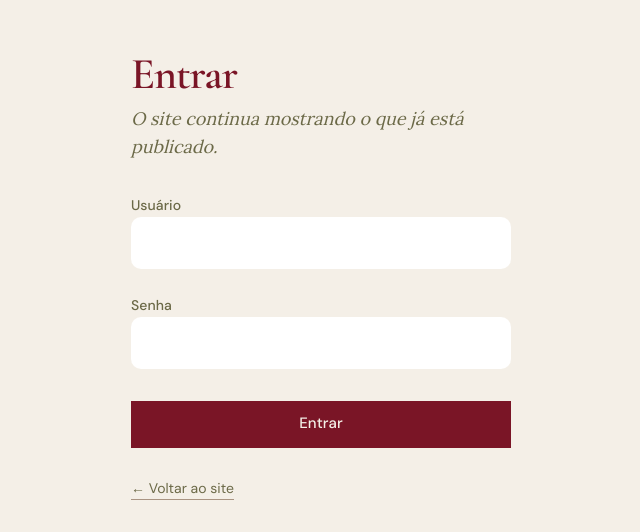
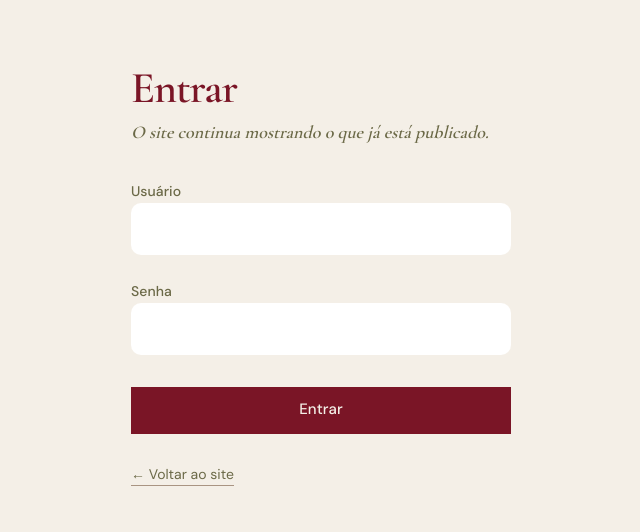
Before and after one commit to pedrocvm/portfolio-ugc, a Next.js app: page /dashboard/login in a window 1280 px wide. Shown: the part 124-656 px from the top of the page, without its empty margins (319-959 px from the left). Built offline with nearby package versions, Linux system fonts and the light colour scheme; no server answers.

Commit message:
style(dashboard): enforce brand typography across admin

```diff
--- a/app/dashboard/admin-theme.css
+++ b/app/dashboard/admin-theme.css
@@ -8,6 +8,10 @@
   --admin-cereja: #7A1526;
   --admin-oliva: #6B6947;
   --admin-dourado: #A68B5B;
+
+  --sans: var(--font-admin-sans), Arial, sans-serif;
+  --disp: var(--font-admin-sans), Arial, sans-serif;
+  --serif: var(--font-admin-serif), Georgia, serif;
 
   --papel: var(--admin-marfin);
   --areia: color-mix(in srgb, var(--admin-champagne) 36%, var(--admin-marfin));
```
